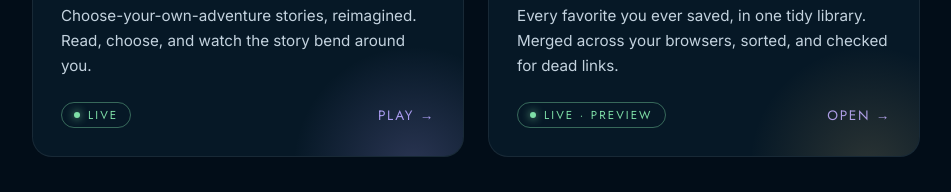
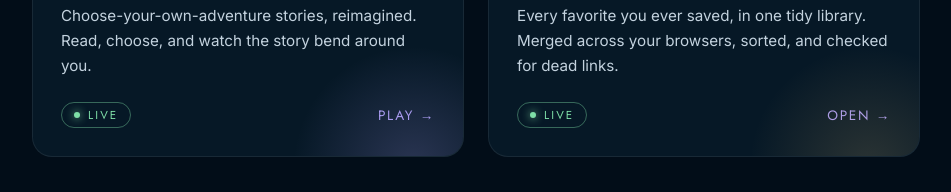
Before and after one commit to Aerdryn/aerdryn.com, a plain HTML site: page index.html in a window 1280 px wide. Shown: the part 2690-2882 px from the top of the page, without its empty margins (164-1115 px from the left). Drawn offline with Linux system fonts and the light colour scheme.

Commit message:
Show Faveroo as Live on the homepage (#6)
Faveroo has left its invitation-only preview, so the Playground card
badge now reads "Live" instead of "Live · Preview".

Co-authored-by: Claude Fable 5.2 <noreply@anthropic.com>

```diff
--- a/index.html
+++ b/index.html
@@ -329,7 +329,7 @@
           <div class="glyph" aria-hidden="true">★</div>
           <h3>Faveroo</h3>
           <p>Every favorite you ever saved, in one tidy library. Merged across your browsers, sorted, and checked for dead links.</p>
-          <div class="card-foot"><span class="badge live">Live · Preview</span><span class="go">Open →</span></div>
+          <div class="card-foot"><span class="badge live">Live</span><span class="go">Open →</span></div>
         </a>
       </div>
     </section>
```
